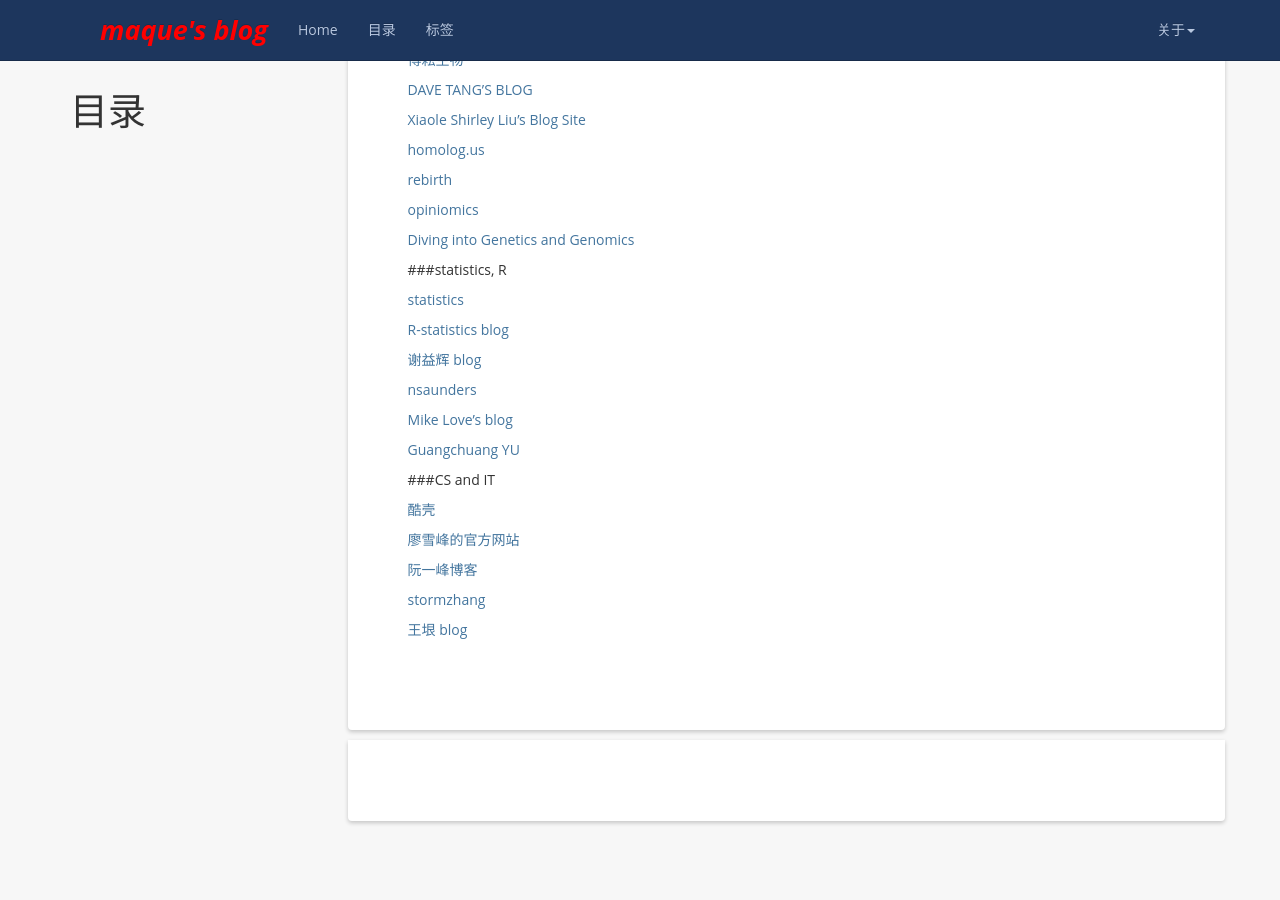
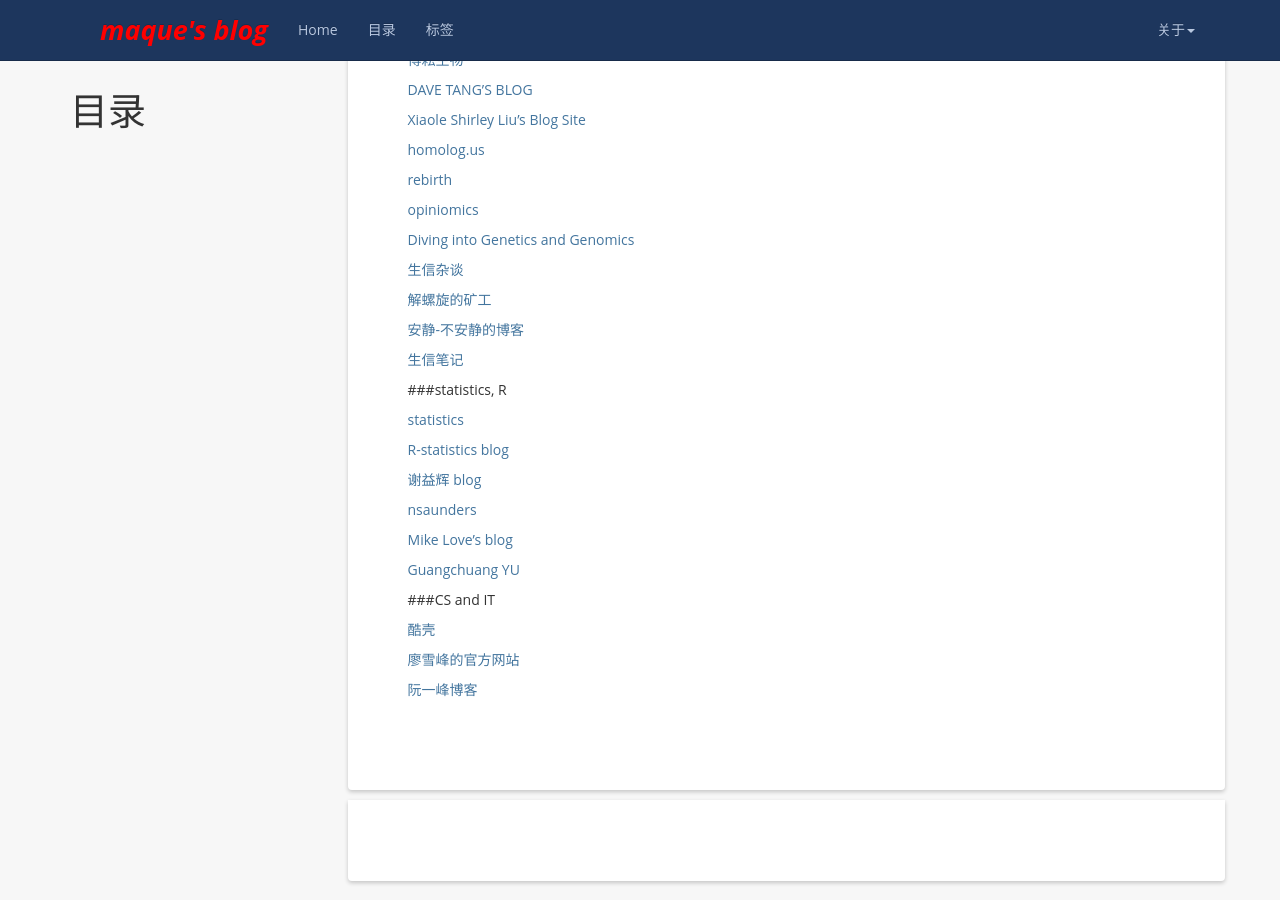
Before and after one commit to maqueredkop/maqueredkop.github.io, a Jekyll site: the page built from reference.md, in a window 1280 px wide and 900 px high, scrolled down 477 px. Built offline with Jekyll 4.4.1, drawn with Linux system fonts in a browser that asks for light colours; nearby versions of some CDN libraries; comment, search, counter and statistics services are not loaded.

Commit message:
delete and add some reference blog website

```diff
--- a/reference.md
+++ b/reference.md
@@ -40,6 +40,14 @@ permalink: /reference/
 
 [Diving into Genetics and Genomics](http://crazyhottommy.blogspot.be/)
 
+[生信杂谈](https://www.jianshu.com/users/e0610017c276)
+
+[解螺旋的矿工](http://www.huangshujia.me/)
+
+[安静-不安静的博客](https://anjingwd.github.io/)
+
+[生信笔记](http://www.bioinfo-scrounger.com/)
+
 ###statistics, R
 
 [statistics](https://simplystatistics.org/)
@@ -61,7 +69,3 @@ permalink: /reference/
 [廖雪峰的官方网站](http://www.liaoxuefeng.com/)
 
 [阮一峰博客](http://www.ruanyifeng.com/blog/)
-
-[stormzhang](http://stormzhang.com/posts/)
-
-[王垠 blog](http://www.yinwang.org/)
```
